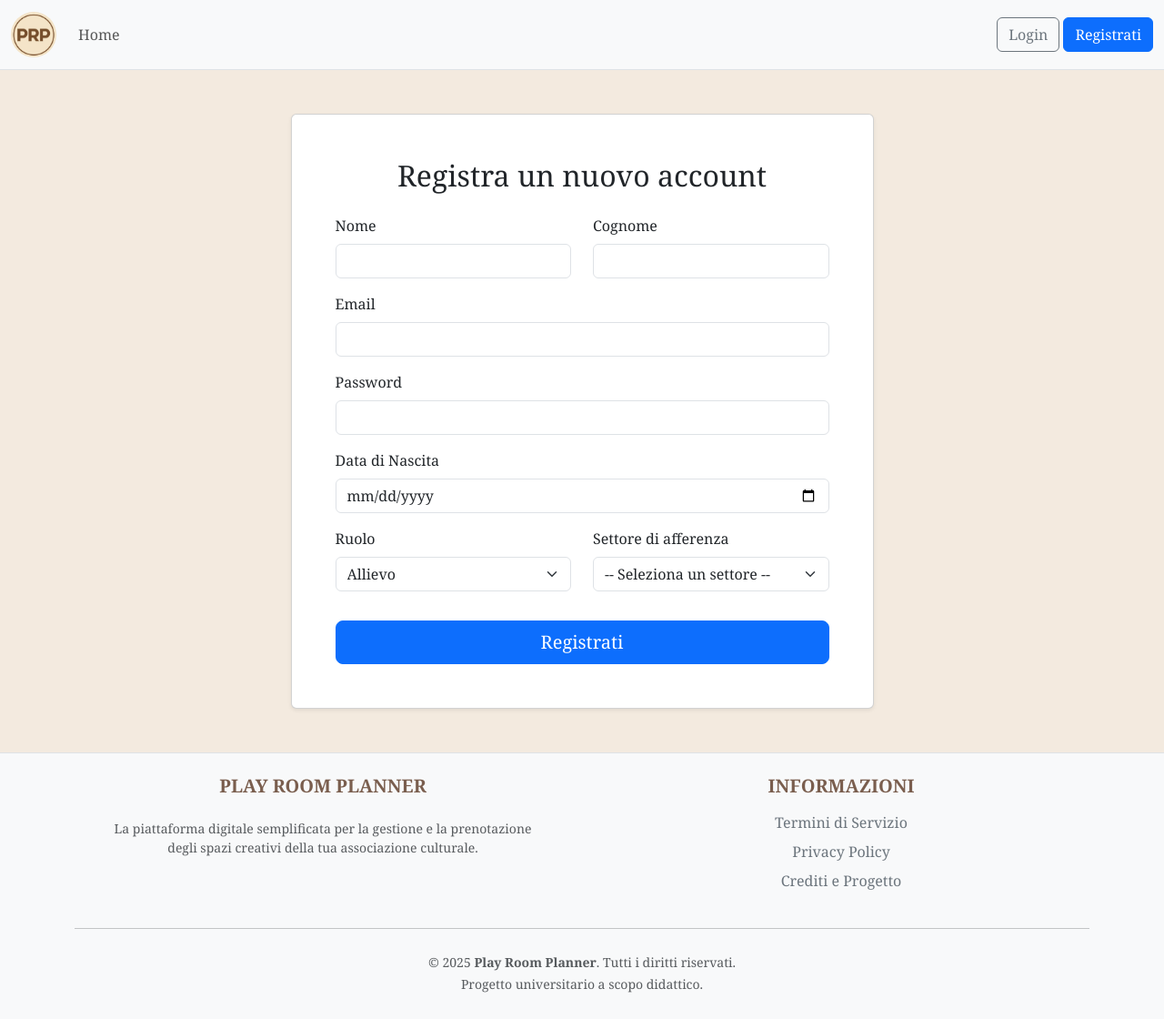
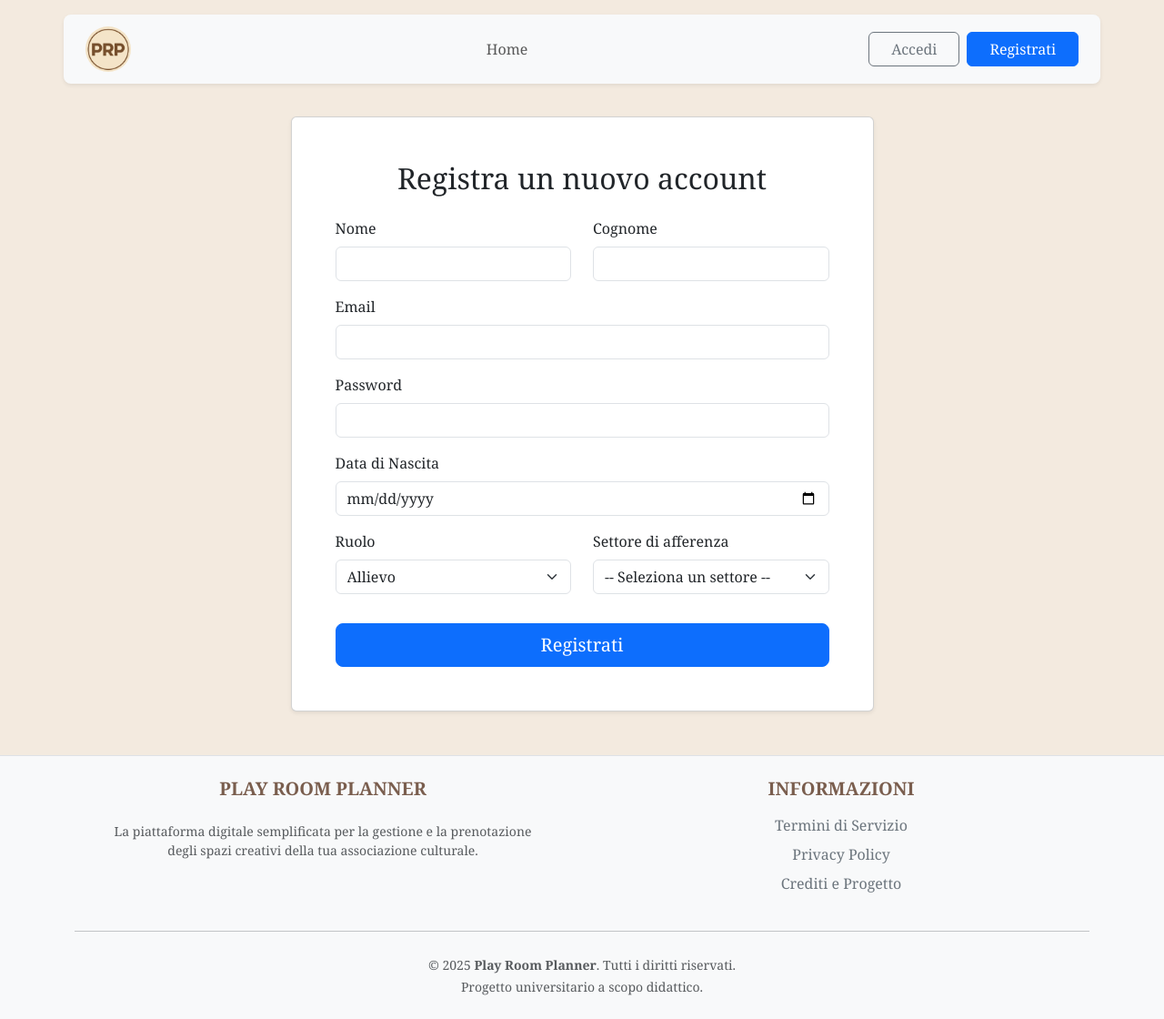
Before and after one commit to pietrobertoncini/Progetto_PW_2025-2026, a PHP site: page /register.php in a window 1280 px wide. Shown: the whole page at 91% size. Before the commit the page ends 1091 px from the top, so only its background shows below. Run offline with PHP 8.4, Linux system fonts and the light colour scheme; data comes from the database, SQL or seed files in the repository.

Commit message:
cambiato navbar e aggiunto funzioni

```diff
--- a/common/navbar.php
+++ b/common/navbar.php
@@ -1,57 +1,54 @@
 <?php
 if (session_status() == PHP_SESSION_NONE) {
-    session_start();
+  session_start();
 }
 ?>
-
-<nav class="navbar navbar-expand-sm navbar-light bg-light border-bottom">
-  <div class="container-fluid">
-    <a class="navbar-brand" href="index.php">
+<nav class="navbar navbar-expand-lg navbar-light fixed-top bg-transparent py-3">
+  <div class="container-xl bg-light shadow-sm rounded-3 px-4 py-2">
+    <a class="navbar-brand " href="index.php">
       <img src="images/logo.png" alt="Logo" width="50px" class="rounded-pill">
     </a>
-    <button class="navbar-toggler" type="button" data-bs-toggle="collapse" data-bs-target="#navbarNav" aria-controls="navbarNav" aria-expanded="false" aria-label="Toggle navigation">
+    <button class="navbar-toggler border-0" type="button" data-bs-toggle="collapse" data-bs-target="#navbarNav" aria-controls="navbarNav" aria-expanded="false" aria-label="Toggle navigation">
       <span class="navbar-toggler-icon"></span>
     </button>
-    <div class="collapse navbar-collapse" id="navbarNav">
-      <ul class="navbar-nav me-auto mb-2 mb-lg-0">
+    <div class="collapse navbar-collapse justify-content-between" id="navbarNav">
+      <ul class="navbar-nav mx-auto mb-2 mb-lg-0 text-center">
         <li class="nav-item">
-          <a class="nav-link" href="index.php">Home</a>
+          <a class="nav-link px-3" href="index.php">Home</a>
         </li>
         <?php if (isset($_SESSION['id_utente'])): ?>
           <li class="nav-item">
-            <a class="nav-link" href="dashboard.php">Dashboard</a>
+            <a class="nav-link px-3" href="dashboard.php">Dashboard</a>
           </li>
           <li class="nav-item">
-            <a class="nav-link" href="profilo.php">Profilo</a>
+            <a class="nav-link px-3" href="profilo.php">Profilo</a>
           </li>
           <?php if ($_SESSION['is_responsabile'] == true): ?>
             <li class="nav-item">
-              <a class="nav-link fw-bold text-primary" href="gestione_prenotazioni.php">Gestione Sale</a>
+              <a class="nav-link px-3" href="gestione_prenotazioni.php">Gestione Sale</a>
             </li>
           <?php endif; ?>
         <?php endif; ?>
       </ul>
 
-      <ul class="navbar-nav">
+      <ul class="navbar-nav text-center">
         <?php if (isset($_SESSION['id_utente'])): ?>
           <li class="nav-item dropdown">
-            <a class="nav-link dropdown-toggle" href="#" id="navbarDropdown" role="button" data-bs-toggle="dropdown" aria-expanded="false">
+            <a class="nav-link dropdown-toggle px-3" href="#" id="navbarDropdown" role="button" data-bs-toggle="dropdown" aria-expanded="false">
               Ciao, <?php echo htmlspecialchars($_SESSION['nome']); ?>!
             </a>
-            <ul class="dropdown-menu dropdown-menu-end" aria-labelledby="navbarDropdown">
+            <ul class="dropdown-menu dropdown-menu-end border-0 shadow" aria-labelledby="navbarDropdown">
               <li><a class="dropdown-item" href="profilo.php">Mio Profilo</a></li>
               <li>
                 <hr class="dropdown-divider">
               </li>
-              <li><a class="dropdown-item" href="backend/logout.php">Logout</a></li>
+              <li><a class="dropdown-item text-danger" href="backend/logout.php">Esci</a></li>
             </ul>
           </li>
         <?php else: ?>
-          <li class="nav-item">
-            <a class="btn btn-outline-secondary btn-md me-1" href="login.php">Login</a>
-          </li>
-          <li class="nav-item">
-            <a class="btn btn-primary btn-md" href="register.php">Registrati</a>
+          <li class="nav-item d-flex gap-2 justify-content-center mt-3 mt-lg-0">
+            <a class="btn btn-outline-secondary rounded px-4" href="login.php">Accedi</a>
+            <a class="btn btn-primary rounded px-4" href="register.php">Registrati</a>
           </li>
         <?php endif; ?>
       </ul>
--- a/css/style.css
+++ b/css/style.css
@@ -4,4 +4,5 @@
 
 body {
     background-color: #F3EADF;
+    padding-top: 80px;
 }
--- a/dashboard.php
+++ b/dashboard.php
@@ -19,8 +19,8 @@ if (!isset($_SESSION['id_utente'])) {
 
     <div class="container mt-5">
         <h2>La tua Dashboard</h2>
-        <p class="fs-5">Ciao, <strong><?php echo htmlspecialchars($_SESSION['nome']); ?></strong>!</p>
-        <p>Il tuo ruolo è: <?php echo htmlspecialchars($_SESSION['ruolo']); ?></p>
+        <p class="fs-5">Ciao, <strong><?php echo htmlspecialchars(ucfirst($_SESSION['nome'])); ?></strong>!</p>
+        <p>Il tuo ruolo è: <?php echo htmlspecialchars(ucfirst($_SESSION['ruolo'])); ?></p>
 
         <?php if ($_SESSION['is_responsabile']): ?>
             <div class="alert alert-info" role="alert">
--- a/login.php
+++ b/login.php
@@ -29,7 +29,7 @@ if (isset($_SESSION['id_utente'])) {
                             </div>
                         <?php endif; ?>
 
-                        <form action="backend/login_action.php" method="POST">
+                        <form action="backend/login_exe.php" method="POST">
                             <div class="mb-3">
                                 <label for="email" class="form-label">Email</label>
                                 <input type="email" class="form-control" id="email" name="email" required>
--- a/register.php
+++ b/register.php
@@ -43,7 +43,7 @@ try {
                             </div>
                         <?php endif; ?>
 
-                        <form action="backend/register_action.php" method="POST">
+                        <form action="backend/register_exe.php" method="POST">
                             <div class="row">
                                 <div class="col-md-6 mb-3">
                                     <label for="nome" class="form-label">Nome</label>
```
Also changed, not shown: backend/login_action.php (deleted, +0 -52 lines), backend/login_exe.php (added, +34 -0 lines), backend/register_action.php (deleted, +0 -59 lines), backend/register_exe.php (added, +35 -0 lines), common/function.php (added, +44 -0 lines), common/functions.php (deleted).
